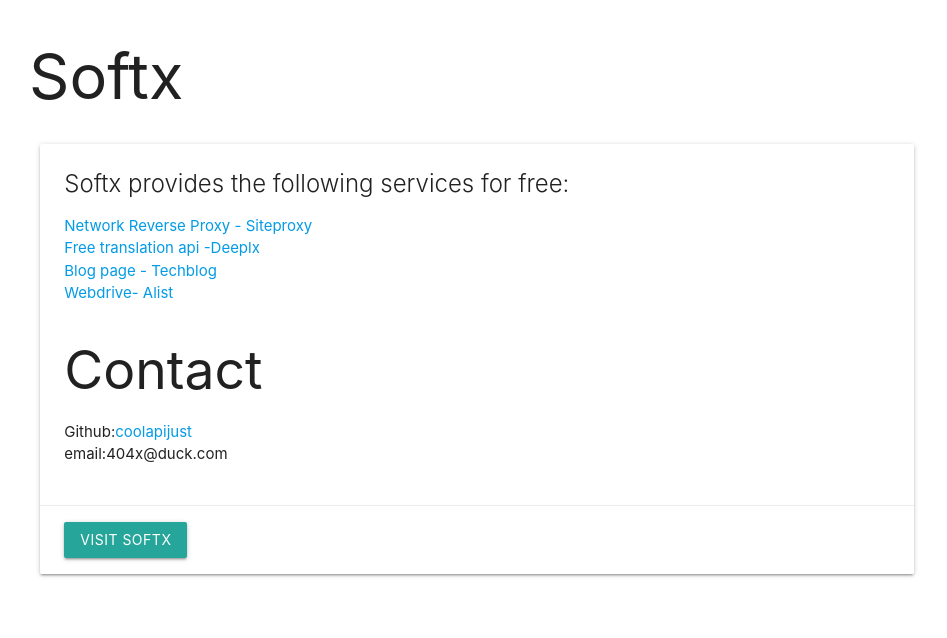
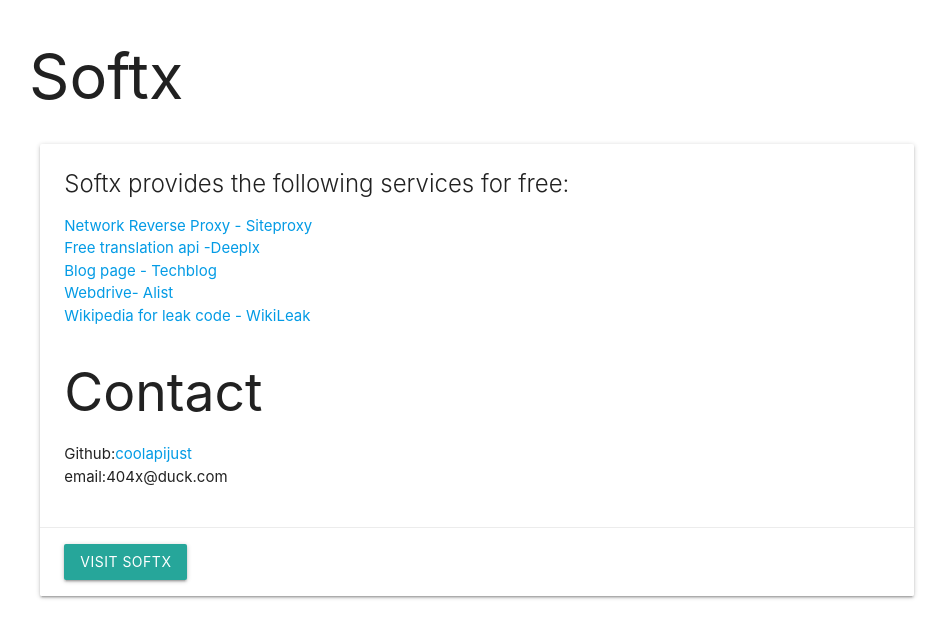
Before and after one commit to coolapijust/softx, a plain HTML site: page index.html in a window 1280 px wide. Shown: the whole page, without its empty margins (163-1110 px from the left). Drawn offline with nearby package versions, Linux system fonts and the light colour scheme.

Commit message:
Update index.html

```diff
--- a/index.html
+++ b/index.html
@@ -23,6 +23,7 @@
                             <li><a href="https://fanyi.bloga.eu.org">Free translation api -Deeplx</a></li>
                             <li><a href="https://b.bloga.eu.org">Blog page - Techblog</a></li>
                             <li><a href="https://box.bloga.eu.org">Webdrive- Alist</a></li>
+                            <li><a href="https://wikileak.bloga.eu.org">Wikipedia for leak code - WikiLeak</a></li>
                         </ul>
                         <h2>Contact</h2>
                         <ul>
```
